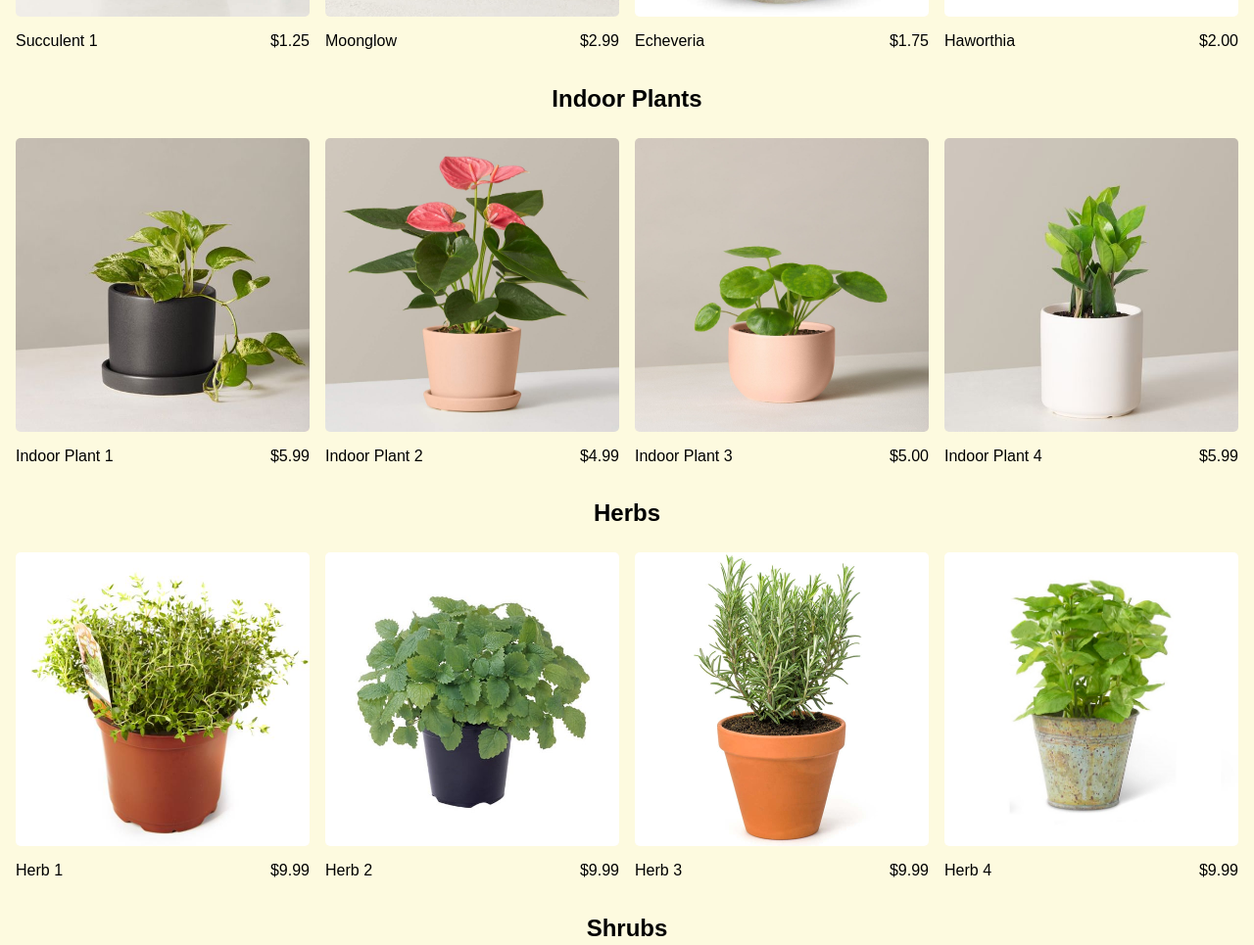
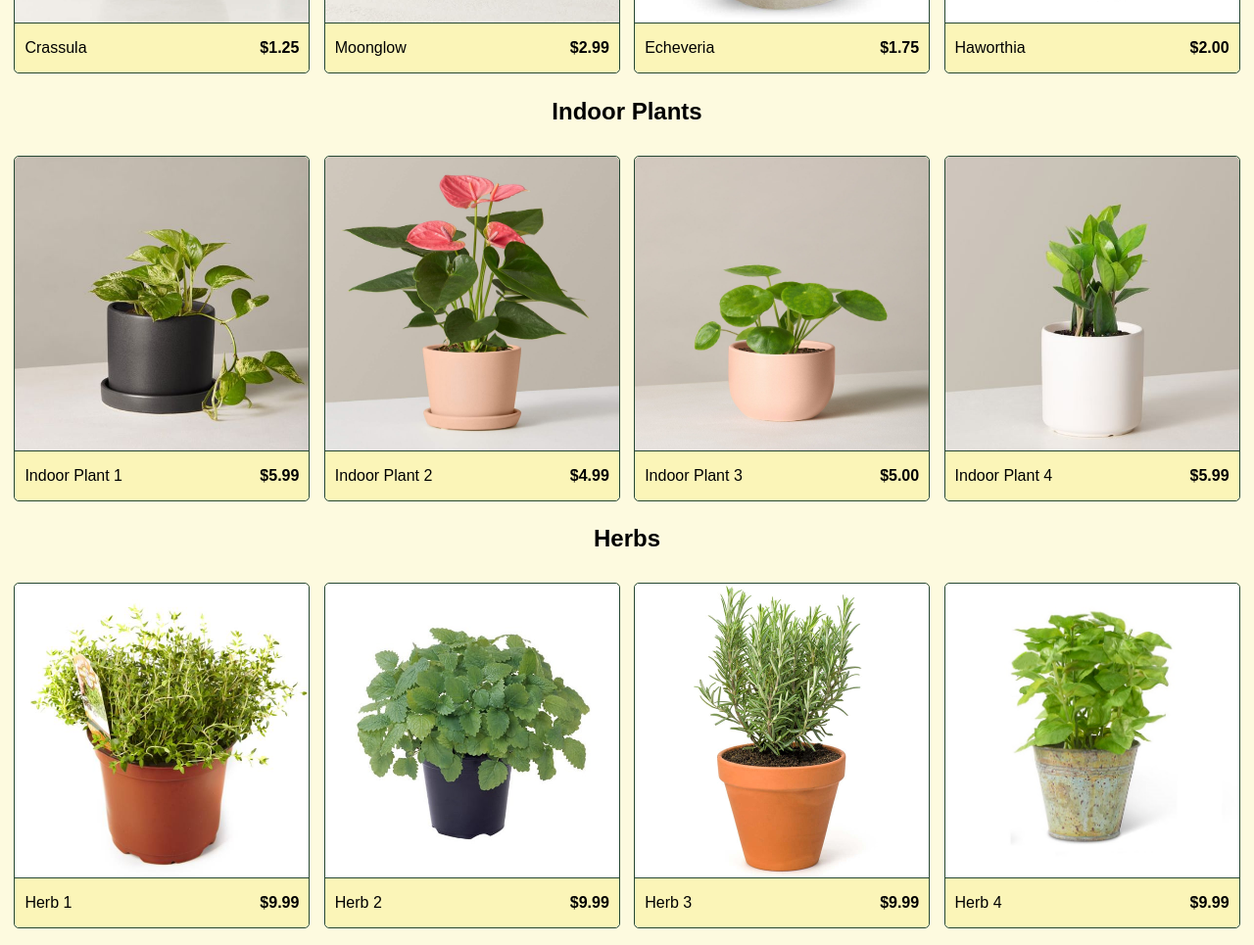
Before and after one commit to CSC317-2022-Spring/csc317-group-html-bhavani-goruganthu, a plain HTML site: page index.html in a window 1280 px wide. Shown: the part 709-1674 px from the top of the page at 98% size. Drawn offline with Linux system fonts and the light colour scheme.

Commit message:
added border and bgcolor for product containers

```diff
--- a/assets/css/index.css
+++ b/assets/css/index.css
@@ -24,18 +24,34 @@
   justify-content: space-evenly;
 }
 
+.product-container {
+  border: 1px solid var(--primary-color);
+  border-radius: 5px;
+  margin-top: 5px;
+  margin-bottom: 5px;
+}
+
 .product-img {
-  border-radius: 5px;
+  border-radius: 5px 5px 0px 0px;
   transition-property: box-shadow;
   transition-duration: 0.35s;
 }
 
-.product-img:hover {
+.product-container:hover {
   box-shadow: 0px 0px 5px rgb(0, 48, 14);
 }
 
 .product-description-container {
+  background-color: var(--hover-color);
   display: flex;
   flex-direction: row;
   justify-content: space-between;
+  padding-left: 10px;
+  padding-right: 10px;
+  border-radius:  0px 0px 5px 5px;
+  border-top: 1px solid var(--primary-color);
 }
+
+.product-price {
+  font-weight: 600;
+}
--- a/index.html
+++ b/index.html
@@ -105,12 +105,8 @@
               <img class="product-img" width="300" height="300" src="./assets/images/product-images/sclnt-1.jpg">
             </a>
             <div class="product-description-container">
-              <div class="product-name">
-                <p> Succulent 1</p>
-              </div>
-              <div class="product-price">
-                <p> $1.25</p>
-              </div>
+                <p class="product-name">Crassula</p>
+                <p class="product-price"> $1.25</p>
             </div>
           </div>
           <!-- <div class="product-container" width="10%"></div> -->
@@ -120,7 +116,7 @@
             </a>
             <div class="product-description-container">
               <p class="product-name"> Moonglow</p>
-              <p> $2.99</p>
+              <p class="product-price"> $2.99</p>
             </div>
           </div>
           <!-- <div class="product-container" width="10%"></div> -->
@@ -130,7 +126,7 @@
             </a>
             <div class="product-description-container">
               <p class="product-name"> Echeveria</p>
-              <p> $1.75</p>
+              <p class="product-price"> $1.75</p>
             </div>
           </div>
           <!-- <div class="product-container" width="10%"></div> -->
@@ -140,7 +136,7 @@
             </a>
             <div class="product-description-container">
               <p class="product-name"> Haworthia</p>
-              <p> $2.00</p>
+              <p class="product-price"> $2.00</p>
             </div>
           </div>
         </div>
@@ -157,7 +153,7 @@
             </a>
             <div class="product-description-container">
               <p class="product-name">Indoor Plant 1</p>
-              <p>$5.99</p>
+              <p class="product-price">$5.99</p>
             </div>
           </div>
           <!-- <div class="product-container" width="10%"></div> -->
@@ -167,7 +163,7 @@
             </a>
             <div class="product-description-container">
               <p class="product-name">Indoor Plant 2</p>
-              <p>$4.99</p>
+              <p class="product-price">$4.99</p>
             </div>
           </div>
           <!-- <div class="product-container" width="10%"></div> -->
@@ -177,7 +173,7 @@
             </a>
             <div class="product-description-container">
               <p class="product-name">Indoor Plant 3</p>
-              <p>$5.00</p>
+              <p class="product-price">$5.00</p>
             </div>
           </div>
           <!-- <div class="product-container" width="10%"></div> -->
@@ -187,7 +183,7 @@
             </a>
             <div class="product-description-container">
               <p class="product-name">Indoor Plant 4</p>
-              <p>$5.99</p>
+              <p class="product-price">$5.99</p>
             </div>
           </div>
         </div>
@@ -204,7 +200,7 @@
             </a>
             <div class="product-description-container">
               <p class="product-name">Herb 1</p>
-              <p>$9.99</p>
+              <p class="product-price">$9.99</p>
             </div>
           </div>
           <!-- <div class="product-container" width="10%"></div> -->
@@ -214,7 +210,7 @@
             </a>
             <div class="product-description-container">
               <p class="product-name">Herb 2</p>
-              <p>$9.99</p>
+              <p class="product-price">$9.99</p>
             </div>
           </div>
           <!-- <div class="product-container" width="10%"></div> -->
@@ -224,7 +220,7 @@
             </a>
             <div class="product-description-container">
               <p class="product-name">Herb 3</p>
-              <p>$9.99</p>
+              <p class="product-price">$9.99</p>
             </div>
           </div>
           <!-- <div class="product-container" width="10%"></div> -->
@@ -234,7 +230,7 @@
             </a>
             <div class="product-description-container">
               <p class="product-name">Herb 4</p>
-              <p>$9.99</p>
+              <p class="product-price">$9.99</p>
             </div>
           </div>
         </div>
@@ -251,7 +247,7 @@
             </a>
             <div class="product-description-container">
               <p class="product-name">Shrub 1</p>
-              <p>$9.99</p>
+              <p class="product-price">$9.99</p>
             </div>
           </div>
           <!-- <div class="product-container" width="10%"></div> -->
@@ -261,7 +257,7 @@
             </a>
             <div class="product-description-container">
               <p class="product-name">Shrub 2</p>
-              <p>$9.99</p>
+              <p class="product-price">$9.99</p>
             </div>
           </div>
           <!-- <div class="product-container" width="10%"></div> -->
@@ -271,7 +267,7 @@
             </a>
             <div class="product-description-container">
               <p class="product-name">Shrub 3</p>
-              <p>$9.99</p>
+              <p class="product-price">$9.99</p>
             </div>
           </div>
           <!-- <div class="product-container" width="10%"></div> -->
@@ -281,14 +277,14 @@
             </a>
             <div class="product-description-container">
               <p class="product-name">Shrub 4</p>
-              <p>$9.99</p>
+              <p class="product-price">$9.99</p>
             </div>
           </div>
         </div>
       </div>
     </div>
     <!-- End of Home Section -->
-    <div>
+    <div align="center">
       <p>Advertisements
         <a href="https://giphy.com/gifs/bykdigital-design-marketing-byk-WVw9CLZUGWSebiyNUY">via GIPHY
         </a>
```
